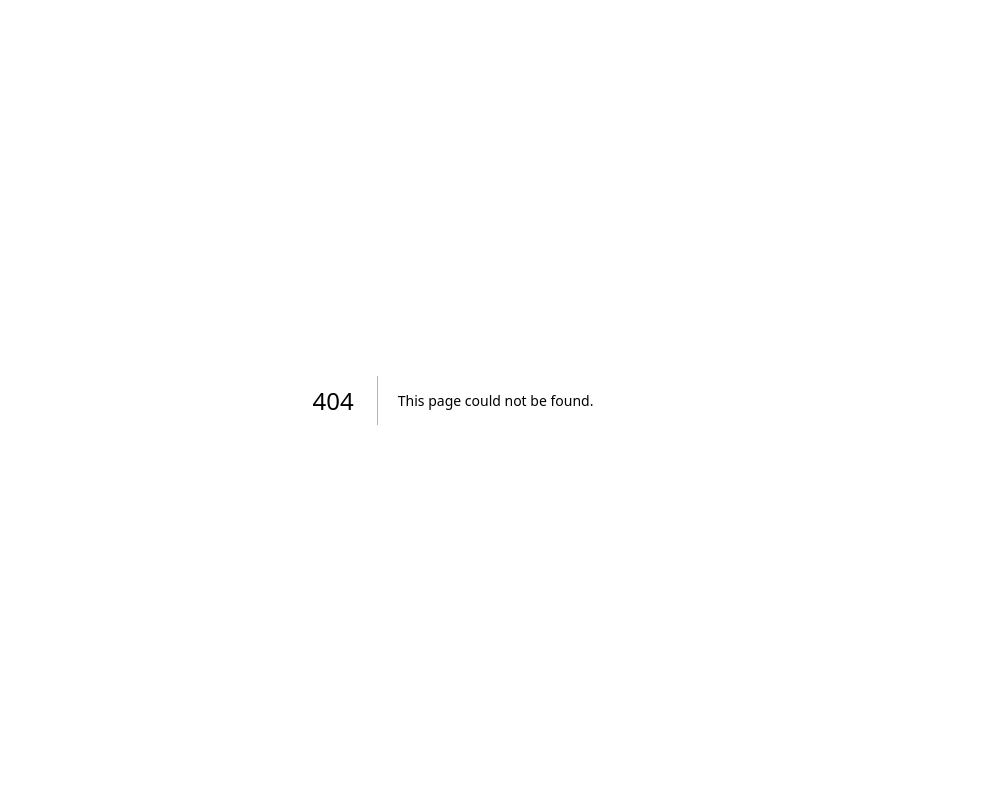
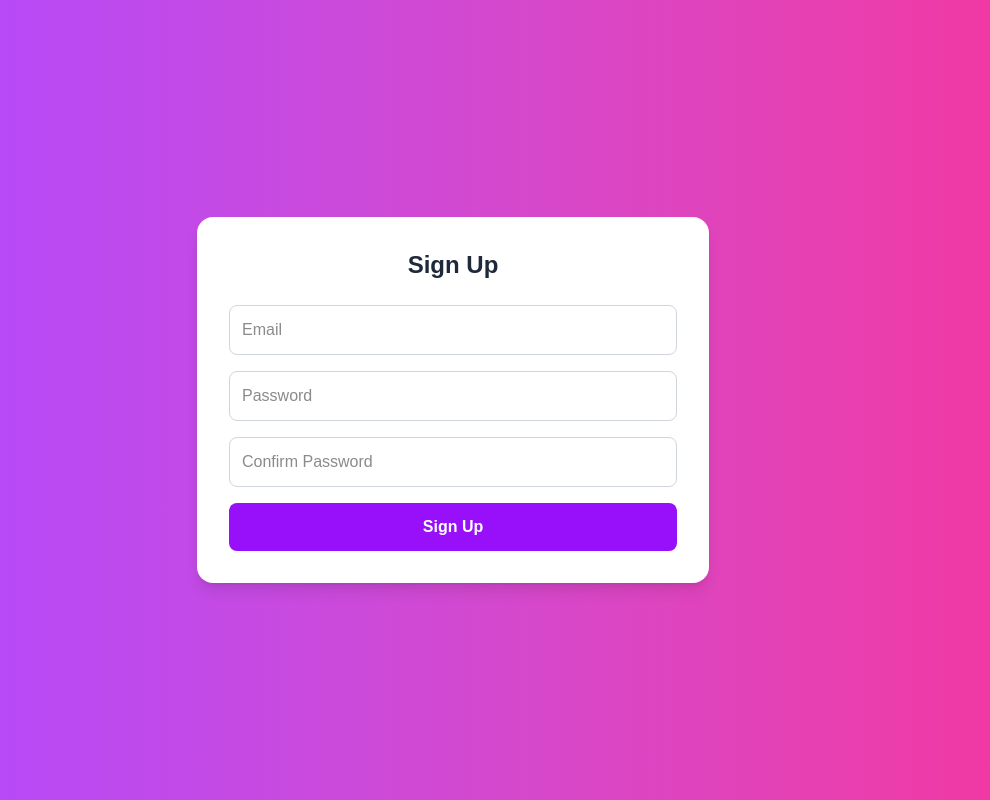
Before and after one commit to adnanfrd/MERN-todo-app, a Next.js app: page /signup in a window 1280 px wide. Before the commit this address had no page. Shown: the whole page, without its empty margins (187-1177 px from the left). Built offline with nearby package versions, Linux system fonts and the light colour scheme.

Commit message:
signup login frontend

```diff
--- a/package.json
+++ b/package.json
@@ -12,6 +12,7 @@
     "@next-auth/prisma-adapter": "^1.0.7",
     "@prisma/client": "^6.5.0",
     "bcryptjs": "^3.0.2",
+    "lucide-react": "^0.479.0",
     "next": "15.2.2",
     "next-auth": "^4.24.11",
     "postgresql": "^0.0.1",
--- a/pages/api/tasks/route.js
+++ /dev/null
@@ -1,18 +0,0 @@
-import prisma from "../../../lib/prisma";
-import { getSession } from "next-auth/react";
-
-export default async function handler(req, res) {
-  const session = await getSession({ req });
-  if (!session) return res.status(401).json({ error: "Not authenticated" });
-
-  if (req.method === "POST") {
-    const { title } = req.body;
-    const task = await prisma.task.create({ data: { title, userId: session.user.id } });
-    return res.json(task);
-  }
-
-  if (req.method === "GET") {
-    const tasks = await prisma.task.findMany({ where: { userId: session.user.id } });
-    return res.json(tasks);
-  }
-}
--- /dev/null
+++ b/src/app/login/page.js
@@ -0,0 +1,12 @@
+import LoginPage from '@/components/LoginPage'
+import React from 'react'
+
+const page = () => {
+  return (
+    <div>
+        <LoginPage/>
+    </div>
+  )
+}
+
+export default page
--- a/pages/api/auth/[...nextauth]/route.js
+++ b/src/app/pages/api/auth/[...nextauth]/route.js
@@ -1,7 +1,7 @@
 import NextAuth from "next-auth";
 import CredentialsProvider from "next-auth/providers/credentials";
 import { PrismaAdapter } from "@next-auth/prisma-adapter";
-import prisma from "../../../lib/prisma";
+import prisma from "../../../../../../prisma";
 import bcrypt from "bcryptjs";
 
 export default NextAuth({
--- /dev/null
+++ b/src/app/pages/api/tasks/route.js
@@ -0,0 +1,45 @@
+import prisma from "../../../../../prisma";
+import { getSession } from "next-auth/react";
+
+export default async function handler(req, res) {
+  const session = await getSession({ req });
+  if (!session) return res.status(401).json({ error: "Not authenticated" });
+
+  if (req.method === "POST") {
+    const { title } = req.body;
+    const task = await prisma.task.create({ data: { title, userId: session.user.id } });
+    return res.json(task);
+  }
+
+  if (req.method === "GET") {
+    const tasks = await prisma.task.findMany({ where: { userId: session.user.id } });
+    return res.json(tasks);
+  }
+  const { id } = req.query;
+
+  if (req.method === "PUT") {
+    const { title, completed } = req.body;
+
+    try {
+      const task = await prisma.task.update({
+        where: { id },
+        data: { title, completed },
+      });
+
+      return res.json(task);
+    } catch (error) {
+      return res.status(400).json({ error: "Task not found" });
+    }
+  }
+  if (req.method === "DELETE") {
+    try {
+      await prisma.task.delete({
+        where: { id },
+      });
+
+      return res.json({ message: "Task deleted successfully" });
+    } catch (error) {
+      return res.status(400).json({ error: "Task not found" });
+    }
+  }
+}
--- /dev/null
+++ b/src/app/signup/page.js
@@ -0,0 +1,12 @@
+import Signup from '@/components/Signup'
+import React from 'react'
+
+const page = () => {
+  return (
+    <div>
+        <Signup/>
+    </div>
+  )
+}
+
+export default page
--- a/src/components/Signup.js
+++ b/src/components/Signup.js
@@ -1,9 +1,68 @@
-import React from 'react'
+"use client";
+import { useState } from "react";
+import { signIn } from "next-auth/react";
 
-const Signup = () => {
+export default function Signup() {
+  const [email, setEmail] = useState("");
+  const [password, setPassword] = useState("");
+  const [confirmPassword, setConfirmPassword] = useState("");
+
+  const handleSignup = async () => {
+    if (password !== confirmPassword) {
+      alert("Passwords do not match");
+      return;
+    }
+
+    try {
+      const response = await fetch("pages/api/signup", {
+        method: "POST",
+        headers: { "Content-Type": "application/json" },
+        body: JSON.stringify({ email, password }),
+      });
+
+      if (response.ok) {
+        alert("Signup successful! Please login.");
+        signIn();
+      } else {
+        alert("Signup failed");
+      }
+    } catch (error) {
+      console.error("Signup error", error);
+    }
+  };
+
   return (
-    <div>Signup</div>
-  )
+    <div className="flex items-center justify-center min-h-screen bg-gradient-to-r from-purple-500 to-pink-500 px-4">
+      <div className="bg-white p-6 sm:p-8 rounded-2xl shadow-lg w-full max-w-sm sm:max-w-md md:max-w-lg">
+        <h2 className="text-xl sm:text-2xl font-bold text-center text-gray-800 mb-4 sm:mb-6">Sign Up</h2>
+        <input
+          type="text"
+          placeholder="Email"
+          value={email}
+          onChange={(e) => setEmail(e.target.value)}
+          className="w-full p-3 mb-3 sm:mb-4 border border-gray-300 rounded-lg focus:outline-none focus:ring-2 focus:ring-purple-400"
+        />
+        <input
+          type="password"
+          placeholder="Password"
+          value={password}
+          onChange={(e) => setPassword(e.target.value)}
+          className="w-full p-3 mb-3 sm:mb-4 border border-gray-300 rounded-lg focus:outline-none focus:ring-2 focus:ring-purple-400"
+        />
+        <input
+          type="password"
+          placeholder="Confirm Password"
+          value={confirmPassword}
+          onChange={(e) => setConfirmPassword(e.target.value)}
+          className="w-full p-3 mb-3 sm:mb-4 border border-gray-300 rounded-lg focus:outline-none focus:ring-2 focus:ring-purple-400"
+        />
+        <button
+          onClick={handleSignup}
+          className="w-full bg-purple-600 hover:bg-purple-700 text-white font-bold py-3 rounded-lg transition duration-300"
+        >
+          Sign Up
+        </button>
+      </div>
+    </div>
+  );
 }
-
-export default Signup
--- a/src/components/TaskList.js
+++ b/src/components/TaskList.js
@@ -1,37 +1,92 @@
 "use client";
 import { useState, useEffect } from "react";
+import { Pencil, Trash2, Plus } from "lucide-react";
 
 export default function TaskList() {
   const [tasks, setTasks] = useState([]);
+  const [isModalOpen, setIsModalOpen] = useState(false);
+  const [newTask, setNewTask] = useState("");
+  const [editTask, setEditTask] = useState(null);
 
   useEffect(() => {
     fetch("/api/tasks").then((res) => res.json()).then(setTasks);
   }, []);
 
+  const handleAddTask = async () => {
+    if (!newTask) return;
+    const response = await fetch("/api/tasks", {
+      method: "POST",
+      headers: { "Content-Type": "application/json" },
+      body: JSON.stringify({ title: newTask }),
+    });
+    if (response.ok) {
+      const addedTask = await response.json();
+      setTasks([...tasks, addedTask]);
+      setNewTask("");
+      setIsModalOpen(false);
+    }
+  };
+
+  const handleDeleteTask = async (id) => {
+    if (!confirm("Are you sure you want to delete this task?")) return;
+    const response = await fetch(`/api/tasks/${id}`, { method: "DELETE" });
+    if (response.ok) {
+      setTasks(tasks.filter((task) => task.id !== id));
+    }
+  };
+
+  const handleEditTask = async () => {
+    if (!editTask) return;
+    const response = await fetch(`/api/tasks/${editTask.id}`, {
+      method: "PUT",
+      headers: { "Content-Type": "application/json" },
+      body: JSON.stringify({ title: editTask.title }),
+    });
+    if (response.ok) {
+      setTasks(tasks.map((task) => (task.id === editTask.id ? { ...task, title: editTask.title } : task)));
+      setEditTask(null);
+      setIsModalOpen(false);
+    }
+  };
+
   return (
     <div className="w-full max-w-2xl mx-auto p-4 sm:p-6 bg-white shadow-lg rounded-lg">
       <h2 className="text-xl sm:text-2xl font-bold mb-4 text-center">Task List</h2>
+      <button onClick={() => setIsModalOpen(true)} className="flex items-center gap-2 bg-purple-600 text-white px-4 py-2 rounded-lg mb-4 hover:bg-purple-700">
+        <Plus size={20} /> Add New
+      </button>
       <ul>
         {tasks.map((task) => (
-          <li
-            key={task.id}
-            className="flex flex-col sm:flex-row justify-between items-center bg-gray-100 p-3 mb-2 rounded-md shadow-sm"
-          >
-            <span className="flex-1 text-gray-800 text-center sm:text-left">{task.title}</span>
-            <div className="flex gap-2 mt-2 sm:mt-0">
-              <button className="p-2 bg-green-500 text-white rounded hover:bg-green-600">
-                ✔
+          <li key={task.id} className="flex justify-between items-center bg-gray-100 p-3 mb-2 rounded-md shadow-sm">
+            <span className="flex-1 text-gray-800">{task.title}</span>
+            <div className="flex gap-2">
+              <button onClick={() => setEditTask(task)} className="p-2 bg-blue-500 text-white rounded hover:bg-blue-600">
+                <Pencil size={16} />
               </button>
-              <button className="p-2 bg-blue-500 text-white rounded hover:bg-blue-600">
-                ✏
-              </button>
-              <button className="p-2 bg-red-500 text-white rounded hover:bg-red-600">
-                ❌
+              <button onClick={() => handleDeleteTask(task.id)} className="p-2 bg-red-500 text-white rounded hover:bg-red-600">
+                <Trash2 size={16} />
               </button>
             </div>
           </li>
         ))}
       </ul>
+      {isModalOpen && (
+        <div className="fixed inset-0 flex items-center justify-center bg-black bg-opacity-50">
+          <div className="bg-white p-6 rounded-lg shadow-lg w-96">
+            <h3 className="text-lg font-bold mb-4">{editTask ? "Edit Task" : "Add Task"}</h3>
+            <input
+              type="text"
+              value={editTask ? editTask.title : newTask}
+              onChange={(e) => editTask ? setEditTask({ ...editTask, title: e.target.value }) : setNewTask(e.target.value)}
+              className="w-full p-3 mb-4 border border-gray-300 rounded-lg focus:outline-none focus:ring-2 focus:ring-purple-400"
+            />
+            <div className="flex justify-end gap-2">
+              <button onClick={() => setIsModalOpen(false)} className="px-4 py-2 bg-gray-400 text-white rounded-lg hover:bg-gray-500">Cancel</button>
+              <button onClick={editTask ? handleEditTask : handleAddTask} className="px-4 py-2 bg-purple-600 text-white rounded-lg hover:bg-purple-700">{editTask ? "Update" : "Add"}</button>
+            </div>
+          </div>
+        </div>
+      )}
     </div>
   );
 }
```
Also changed, not shown: src/app/pages/api/auth/signup/route.js (renamed from pages/api/auth/signup/route.js), 2 other files (tests, documents, lock files or other folders).
